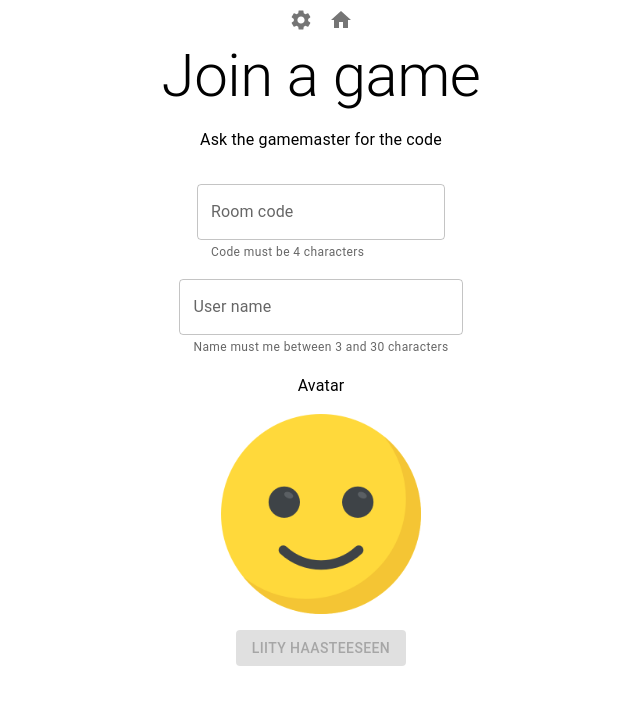
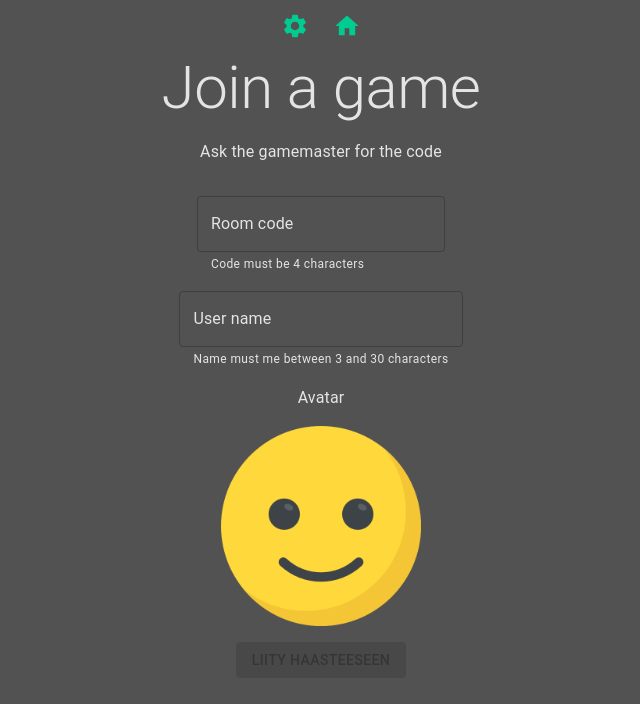
Before and after one commit to aamoJL/Haastix-front-import, a React (Create React App) app: page /game in a window 1280 px wide. Shown: the top 704 px of the page, without its empty margins (319-959 px from the left). Built offline with nearby package versions, Linux system fonts and the light colour scheme.

Commit message:
theme progress

```diff
--- a/src/App.tsx
+++ b/src/App.tsx
@@ -1,3 +1,4 @@
+import { Box, CssBaseline, ThemeProvider } from '@mui/material';
 import { BrowserRouter, Route, Routes } from 'react-router-dom';
 import './App.css';
 import CreateChallengeRoom from './components/CreateChallengeRoom';
@@ -5,10 +6,13 @@ import HomePage from './components/HomePage';
 import JoinChallenge from './components/JoinChallenge';
 import NotFound from './components/NotFound';
 import WaitingRoomViewGamemaster from './components/WaitingRoomViewGamemaster';
+import theme from './Theme';
 
 function App() {
   return (
-    <div className="App">
+    <ThemeProvider theme={theme}>
+      <CssBaseline/>
+      <Box className='App'>
         <BrowserRouter>
           <Routes>
             <Route path='/' element={<HomePage />} />
@@ -23,7 +27,8 @@ function App() {
             <Route path='*' element={<NotFound />}/>
           </Routes>
         </BrowserRouter>
-    </div>
+      </Box>
+    </ThemeProvider>
   );
 }
 
--- /dev/null
+++ b/src/Theme.ts
@@ -0,0 +1,37 @@
+import { createTheme } from "@mui/material";
+import { hover } from "@testing-library/user-event/dist/hover";
+
+const theme = createTheme({
+    palette: {
+        background: {
+            default: '#525252'
+        },
+        text: {
+            primary: '#E4E4E4',
+            secondary: '#e4e4e4'
+        },
+        primary: {
+            main: '#00CC92',
+            contrastText: '#191919'
+        },
+        secondary: {
+            main: '#FFFFFF',
+            contrastText: '#1B1B1B'
+        }
+    },
+    components: {
+        MuiIconButton: {
+            defaultProps: {
+                color: 'primary',
+                size: 'large',
+            }
+        },
+        MuiTextField: {
+            defaultProps: {
+                color: 'primary'
+            }
+        }
+    }
+});
+
+export default theme;
--- a/src/components/CreateChallengeRoom.tsx
+++ b/src/components/CreateChallengeRoom.tsx
@@ -1,4 +1,4 @@
-import { Button, TextField, Typography, Stack, FormControl, InputLabel, Input } from '@mui/material';
+import { Button, TextField, Typography, Stack, FormControl, InputLabel, Input, Box } from '@mui/material';
 import React, { useEffect, useState } from 'react';
 import { useNavigate } from 'react-router-dom';
 import { ChallengeRoomData, NewChallengeRoomSuccessResponse} from '../interfaces';
@@ -173,17 +173,17 @@ function CreateChallengeRoom() {
   }
 
   return (
-    <div>
+    <Box>
       <SettingsHomeButtons/>
       <Typography variant="h2" component="h2">Otsikko</Typography>
       <TextField type="text" name="roomName" id="roomName" value={roomName} onChange={onChange} placeholder="Type room name..." inputProps={{ maxLength: formValidation.maxNameLength }}/>
       <Typography variant="h3" component="h2">Haaste</Typography>
       {
         challenges.map((challenge, i) => (
-          <div key={i}>
+          <Box key={i}>
               <TextField multiline variant="standard" type="text" value={challenge.description} onChange={(e) => handleChallengeChange(e, i)} inputProps={{ maxLength: formValidation.maxTaskDescription }} placeholder="Kuvaus..."/>
               <Button size="small" color="error" onClick={(e) => handleRemoveChallenge(i)}>X</Button>
-          </div>
+          </Box>
         ))
       }
       <Button sx={{m: 1}} variant='outlined' size="medium" onClick={(e) => {handleAddChallenge()}}>Lisää haasteita</Button>
@@ -198,10 +198,10 @@ function CreateChallengeRoom() {
           <Input type="number" name="time" id="time" value={time} onChange={(e) => handleNumInputChange(e, formValidation.minDuration, formValidation.maxDuration)}/>
         </FormControl>
       </Stack>
-      <div>
+      <Box>
         <Button sx={{m: 1}} variant='contained' size="large" onClick={(e) => onSubmit(e)}>Luo haaste</Button>
-      </div>
-    </div>
+      </Box>
+    </Box>
   );
 }
 
--- a/src/components/HomePage.tsx
+++ b/src/components/HomePage.tsx
@@ -2,19 +2,18 @@ import React from 'react';
 import { Link } from 'react-router-dom';
 import logo from '../assets/otsikko-v2.png';
 import SettingsHomeButtons from './SettingsHomeButtons';
-import { Stack, Button } from '@mui/material';
-import { Box } from '@mui/system';
+import { Stack, Button, Box } from '@mui/material';
 
 function HomePage() {
   return (
-    <div>
+    <Box>
       <SettingsHomeButtons isHomePage={true}/>
       <Stack justifyContent="space-evenly" alignItems="center" spacing={2}>
         <Box component="img" src={logo} alt="Logo" sx={{width: 400, height: 200}}/>
         <Button component={Link} to="/create" variant="contained" id="createChallenge-btn">Create a challenge</Button>
         <Button component={Link} to="/game" variant="contained" id="joinChallenge-btn">Join a challenge</Button>
       </Stack>
-    </div>
+    </Box>
   );
 }
 
--- a/src/components/JoinChallenge.tsx
+++ b/src/components/JoinChallenge.tsx
@@ -3,8 +3,9 @@ import { ChallengeRoomJoin } from '../interfaces';
 import SettingsHomeButtons from './SettingsHomeButtons';
 import {emojiArray, getEmojiImage} from './storage/Images'
 import WaitingRoom from './WaitingRoom';
-import { Button, TextField, Typography, Stack, Avatar, Alert, Collapse, IconButton } from '@mui/material';
+import { Button, TextField, Typography, Stack, Avatar, Alert, Collapse, IconButton, Box } from '@mui/material';
 import CloseIcon from '@mui/icons-material/Close';
+import { ClassNames } from '@emotion/react';
 
 const defaultFormData : ChallengeRoomJoin= {
   roomCode: "",
@@ -23,6 +24,7 @@ function JoinChallenge() {
   const [openAlert, setOpenAlert] = useState(false); // if true show error alert
 
   useEffect(() => {
+    //rejoin challenge if token is found
     if(token !== null){
       // fetch room data
       fetch(`${process.env.REACT_APP_API_URL}/challenge/reJoin`,
@@ -122,7 +124,7 @@ function JoinChallenge() {
   },[roomCode, userName])
 
   return (
-    <div>
+    <Box>
       <SettingsHomeButtons/>
       {loading && <></>}
       {showWaitingRoom && <WaitingRoom/>}
@@ -164,7 +166,7 @@ function JoinChallenge() {
         </Stack>
         </>
       )}
-    </div>
+    </Box>
   );
 }
 
--- a/src/components/SettingsHomeButtons.tsx
+++ b/src/components/SettingsHomeButtons.tsx
@@ -2,7 +2,7 @@ import InfoIcon from '@mui/icons-material/Info';
 import SettingsIcon from '@mui/icons-material/Settings';
 import HomeIcon from '@mui/icons-material/Home';
 import { Link } from 'react-router-dom';
-import { IconButton, Stack } from '@mui/material';
+import { Box, IconButton, Stack } from '@mui/material';
 
 interface Props {
   isHomePage?: boolean;
@@ -10,28 +10,28 @@ interface Props {
 
 function SettingsHomeButtons({isHomePage= false}: Props) {
   return (
-    <div>
+    <Box>
       {!isHomePage &&
         <Stack direction="row" justifyContent="center" alignItems="flex-start">
           <IconButton component={Link} to="/settings" aria-label="settings" id="settings-btn">
-            <SettingsIcon/>
+            <SettingsIcon fontSize='inherit'/>
           </IconButton>
           <IconButton component={Link} to="/" aria-label="home" id="home-btn">
-            <HomeIcon/>
+            <HomeIcon fontSize='inherit'/>
           </IconButton>
         </Stack>
       }
       {isHomePage &&
         <Stack direction="row" justifyContent="center" alignItems="flex-start">
         <IconButton component={Link} to="/settings" aria-label="settings" id="settings-btn">
-          <SettingsIcon/>
+          <SettingsIcon fontSize='inherit'/>
         </IconButton>
         <IconButton component={Link} to="/info" aria-label="info" id="info-btn">
-          <InfoIcon/>
+          <InfoIcon fontSize='inherit'/>
         </IconButton>
       </Stack>
       }
-    </div>
+    </Box>
   );
 }
 
--- a/src/index.tsx
+++ b/src/index.tsx
@@ -3,6 +3,7 @@ import ReactDOM from 'react-dom/client';
 import './index.css';
 import App from './App';
 import reportWebVitals from './reportWebVitals';
+
 
 const root = ReactDOM.createRoot(
   document.getElementById('root') as HTMLElement
```
Lines whose indentation alone changed are shown as unchanged.
